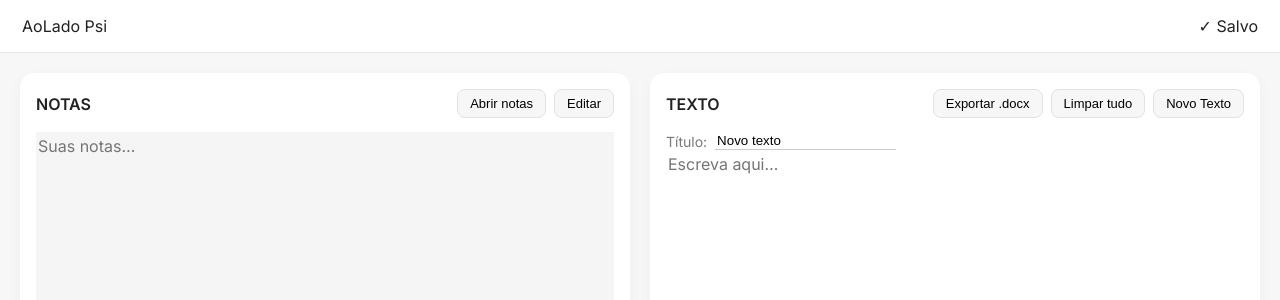
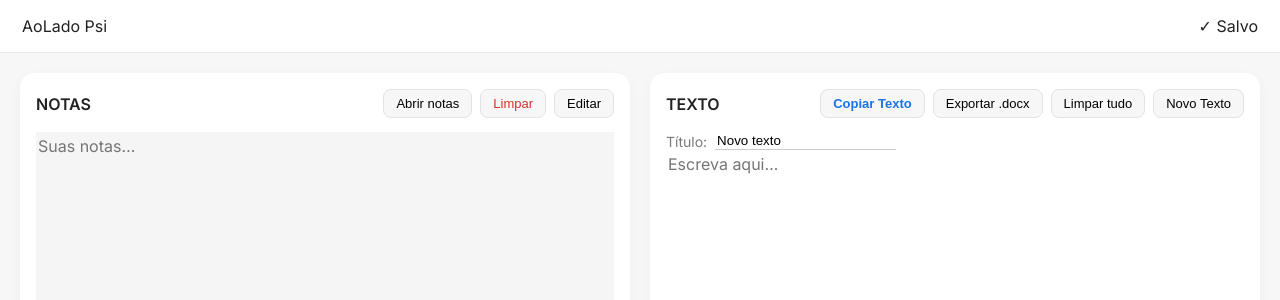
Before and after one commit to galeriacolmeia/aolado-psi, a React (Vite) app: page / in a window 1280 px wide. Shown: the top 300 px of the page. Built offline with nearby package versions, Linux system fonts and the light colour scheme.

Commit message:
melhorias ux

```diff
--- a/src/App.jsx
+++ b/src/App.jsx
@@ -36,6 +36,25 @@ function sanitizeFilename(name) {
     .trim()
     .slice(0, 80) || "texto";
 }
+const limparNotas = () => {
+    if (window.confirm("Deseja apagar todas as notas?")) {
+      setNotas("");
+      localStorage.removeItem("notas");
+    }
+  };
+
+  const copiarTexto = () => {
+    if (!finalText) return;
+    navigator.clipboard.writeText(finalText).then(() => {
+      alert("Texto copiado para a área de transferência!");
+    });
+  };
+
+
+
+
+
+
 
 export default function App() {
   const [iaCarregando, setIaCarregando] = useState(false);
@@ -68,6 +87,12 @@ export default function App() {
     setIaEstaEscrevendo(false);
   };
 
+const limparNotas = () => {
+  if (window.confirm("Deseja apagar todas as notas?")) {
+    setNotas("");
+    localStorage.removeItem("notas");
+  }
+};
 
 
 
@@ -143,6 +168,21 @@ const gerarSugestaoSomada = async () => {
     setNotas(result.value.replace(/\n{3,}/g, "\n\n").trim());
   };
 
+const copiarTexto = () => {
+  if (!finalText) return;
+
+  navigator.clipboard.writeText(finalText).then(() => {
+    // Um alerta simples ou você pode criar um estado para mostrar "Copiado!" temporariamente
+    alert("Texto copiado com sucesso!");
+  }).catch(err => {
+    console.error('Erro ao copiar: ', err);
+  });
+};
+
+
+
+
+
   const exportarDocx = async () => {
     const doc = new Document({
       sections: [{
@@ -162,16 +202,24 @@ const gerarSugestaoSomada = async () => {
 
       <div className="main">
         <div className="column">
+
+
+
 <div className="column-header">
   <span>NOTAS</span>
   <div className="actions">
     <input type="file" accept=".docx" ref={fileInputRef} style={{ display: "none" }} onChange={handleFileUpload} />
     <button onClick={() => fileInputRef.current.click()}>Abrir notas</button>
+
+    {/* Botão Limpar com cor de destaque negativa */}
+    <button onClick={limparNotas} style={{ color: "#d93025" }}>Limpar</button>
+
     <button onClick={() => setModoEdicaoNotas(p => !p)} className={modoEdicaoNotas ? "ativo" : ""}>
       {modoEdicaoNotas ? "Concluir" : "Editar"}
     </button>
   </div>
 </div>
+
           <textarea
             className={`editor ${!modoEdicaoNotas ? "readonly" : ""}`}
             value={notas}
@@ -182,14 +230,20 @@ const gerarSugestaoSomada = async () => {
         </div>
 
         <div className="column">
+
+
  <div className="column-header">
   <span>TEXTO</span>
   <div className="actions">
+    {/* Botão Copiar com cor de destaque positiva */}
+    <button onClick={copiarTexto} style={{ fontWeight: "bold", color: "#1a73e8" }}>Copiar Texto</button>
+
     <button onClick={exportarDocx}>Exportar .docx</button>
     <button onClick={() => { setFinalText(""); setAcabouDeGerarIA(false); }}>Limpar tudo</button>
     <button onClick={() => { setFinalTitle("novo texto"); setFinalText(""); setAcabouDeGerarIA(false); }}>Novo Texto</button>
   </div>
 </div>
+
 
           <div className="titulo-wrapper">
             <span className="label-titulo">Título:</span>
```
Lines whose indentation alone changed are shown as unchanged.
